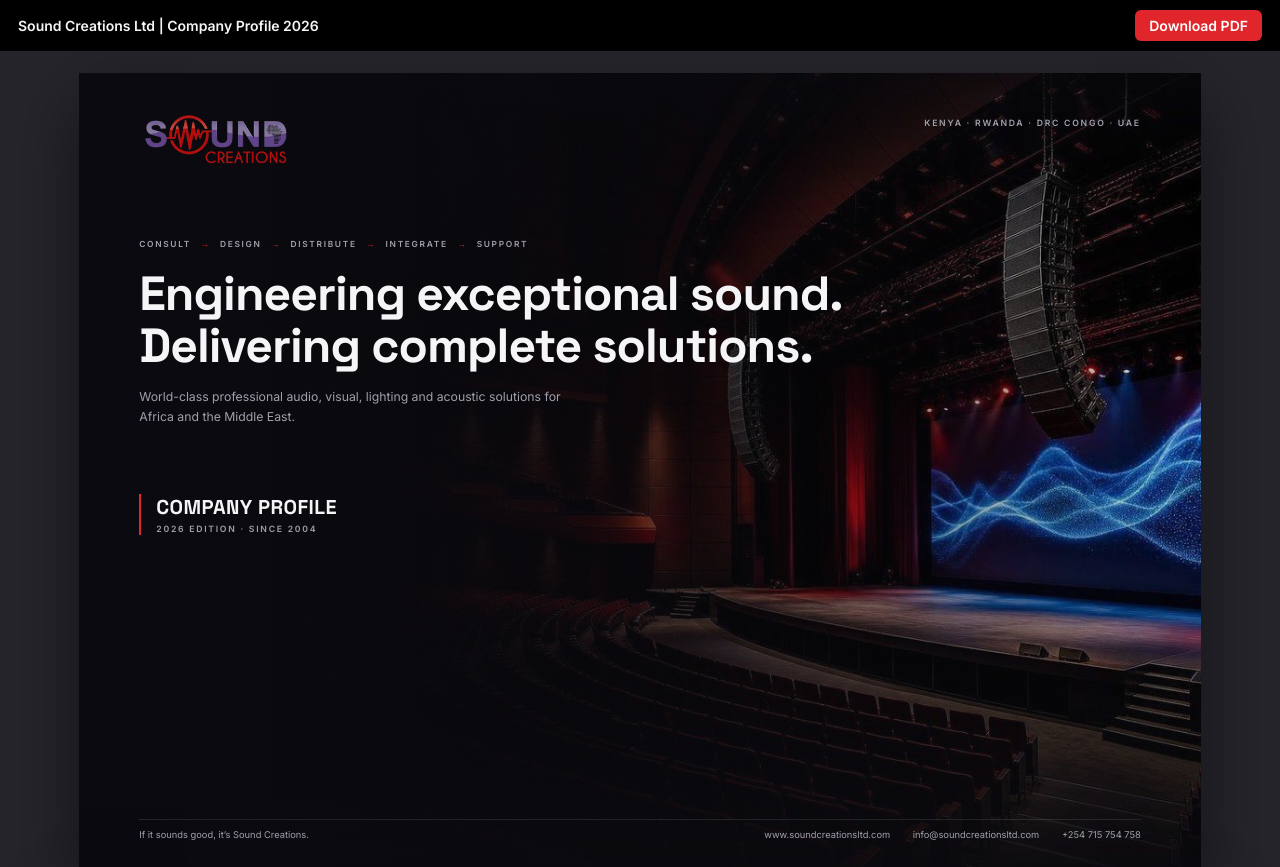
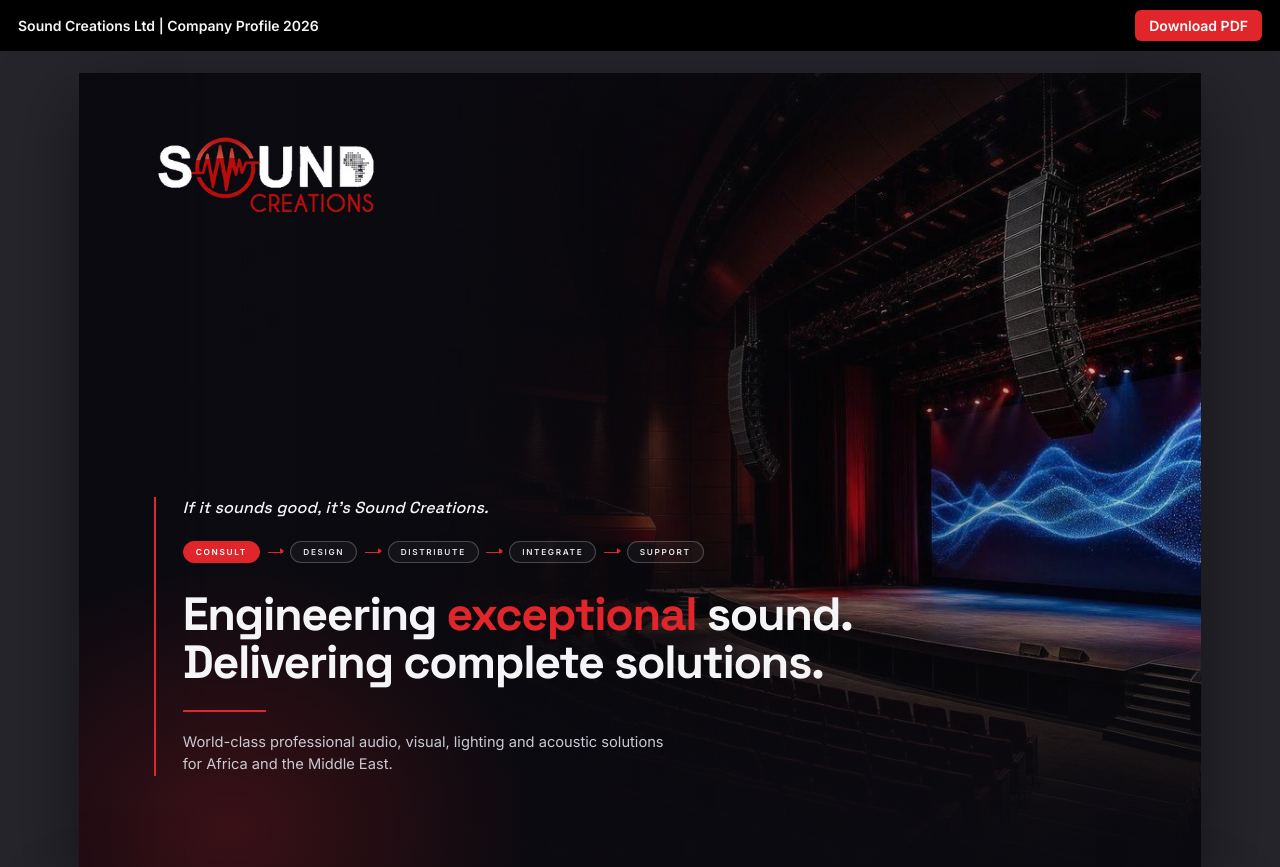
Before and after one commit to moselanto/sound-creationsltdprofile, a plain HTML site: page index.html in a window 1280 px wide. Shown: the top 867 px of the page. Drawn offline with Linux system fonts and the light colour scheme.

Commit message:
Redesign cover page (1.1.0)
Owner asked for a cleaner, more professional page 1 carrying only the logo,
tagline, process steps, headline and sub-line. Country strip, Company Profile
block and contact bar removed from the cover (contact details stay on page 23).

```diff
--- a/assets/css/profile.css
+++ b/assets/css/profile.css
@@ -66,6 +66,23 @@ a{color:inherit;text-decoration:none}
 .cprof span{font:600 6.5pt Inter,sans-serif;letter-spacing:.2em;color:var(--g)}
 .cbar{position:absolute;left:16mm;right:16mm;bottom:7mm;z-index:3;display:flex;justify-content:space-between;border-top:1px solid var(--line);padding-top:2.5mm;font-size:7pt;color:var(--g)}
 .cbar div{display:flex;gap:6mm;white-space:nowrap}
+
+/* 01 cover v1.1: logo, tagline, process, headline, sub-line only */
+.cover{padding:0}
+.cover .bgimg img{object-position:70% center}
+.cover .bgimg:after{background:linear-gradient(90deg,rgba(11,10,16,.97) 0%,rgba(11,10,16,.88) 34%,rgba(11,10,16,.35) 66%,rgba(11,10,16,.1) 100%),linear-gradient(0deg,rgba(11,10,16,.9) 0%,rgba(11,10,16,0) 35%)}
+.cv-glow{position:absolute;left:-40mm;bottom:-60mm;width:160mm;height:140mm;z-index:1;background:radial-gradient(closest-side,rgba(224,38,43,.22),rgba(224,38,43,0))}
+.cv-logo{position:absolute;top:16mm;left:20mm;height:22mm;width:auto;z-index:3}
+.cv{position:absolute;left:20mm;bottom:24mm;width:225mm;padding-left:7mm;border-left:2.5px solid var(--r)}
+.cv-tag{font:500 italic 12pt "Space Grotesk",sans-serif;color:var(--w);letter-spacing:.01em;margin:0 0 6mm}
+.cv-steps{display:flex;align-items:center;gap:2mm;margin-bottom:7mm}
+.cv-steps span{border:1px solid rgba(255,255,255,.22);background:rgba(255,255,255,.04);border-radius:5mm;padding:1.4mm 3.2mm;font:600 6.2pt Inter,sans-serif;letter-spacing:.2em;text-transform:uppercase;color:#E6E6EC}
+.cv-steps span:first-child{background:var(--r);border-color:var(--r);color:#fff}
+.cv-steps i{width:4mm;height:1px;background:var(--r);position:relative}
+.cv-steps i:after{content:"";position:absolute;right:-.4mm;top:-.9mm;border:1mm solid transparent;border-left:1.3mm solid var(--r);border-right:0}
+.cover .cv h1{font-size:35pt;line-height:1.04;letter-spacing:-.03em;margin:0;max-width:none}
+.cv-rule{width:22mm;height:2px;background:var(--r);margin:6mm 0 5mm}
+.cv-sub{font-size:11pt;color:#C9C9D2;line-height:1.55;max-width:130mm;margin:0}
 
 /* 02 contents */
 .toc{display:grid;grid-template-columns:1fr 1fr;gap:0 8mm;width:150mm}
@@ -268,6 +285,7 @@ a{color:inherit;text-decoration:none}
  .cbar{position:static;margin-top:10mm;flex-direction:column;gap:2mm}.cbar div{flex-wrap:wrap}
  .foot{left:6mm;right:6mm}.logo{left:6mm}.tag{right:6mm}
  .cover .bgimg:after{background:rgba(11,10,16,.75)}
+ .cover{min-height:150vw}.cv{left:6mm;right:6mm;width:auto;bottom:14mm}.cv-logo{left:6mm;height:14mm}.cv-steps{flex-wrap:wrap}.cover .cv h1{font-size:24pt}
 }
 @media screen and (max-width:760px){
  .foot span:nth-child(1){display:none}.foot{grid-template-columns:1fr auto}
--- a/index.html
+++ b/index.html
@@ -1,10 +1,13 @@
 <!doctype html><html lang="en-KE"><head><meta charset="utf-8"><meta name="viewport" content="width=device-width,initial-scale=1"><title>Sound Creations Ltd | Company Profile 2026</title><meta name="description" content="Company profile of Sound Creations Ltd, Nairobi: professional audio, visual, lighting and acoustic solutions across Kenya, Rwanda, DRC Congo and the UAE since 2004."><link rel="icon" href="assets/img/logo-color.png"><link rel="stylesheet" href="assets/css/profile.css"></head><body><div class="toolbar"><span>Sound Creations Ltd | Company Profile 2026</span><a href="dist/Sound-Creations-Company-Profile.pdf">Download PDF</a></div>
-<section class="s cover" id="cover"><div class="bgimg"><img src="assets/img/photos/cover.jpg" alt=""></div><img class="logo" src="assets/img/logo-color.png" alt="Sound Creations"><div class="tag">Kenya &middot; Rwanda &middot; DRC Congo &middot; UAE</div>
-<div class="z" style="margin-top:20mm"><div class="steps">Consult <i>&rarr;</i> Design <i>&rarr;</i> Distribute <i>&rarr;</i> Integrate <i>&rarr;</i> Support</div>
-<h1>Engineering exceptional sound.<br>Delivering complete solutions.</h1>
-<p class="lead" style="max-width:120mm">World-class professional audio, visual, lighting and acoustic solutions for Africa and the Middle East.</p>
-<div class="cprof"><b>COMPANY PROFILE</b><span>2026 EDITION &middot; SINCE 2004</span></div></div>
-<div class="cbar"><span>If it sounds good, it&rsquo;s Sound Creations.</span><div><a href="https://soundcreationsltd.com">www.soundcreationsltd.com</a><a href="mailto:info@soundcreationsltd.com">info@soundcreationsltd.com</a><a href="tel:+254715754758">+254 715 754 758</a></div></div></section>
+<section class="s cover" id="cover"><div class="bgimg"><img src="assets/img/photos/cover.jpg" alt=""></div><div class="cv-glow"></div>
+<img class="cv-logo" src="assets/img/logo-white.png" alt="Sound Creations">
+<div class="cv z">
+<p class="cv-tag">If it sounds good, it&rsquo;s Sound Creations.</p>
+<div class="cv-steps"><span>Consult</span><i></i><span>Design</span><i></i><span>Distribute</span><i></i><span>Integrate</span><i></i><span>Support</span></div>
+<h1>Engineering <span class="r">exceptional</span> sound.<br>Delivering complete solutions.</h1>
+<div class="cv-rule"></div>
+<p class="cv-sub">World-class professional audio, visual, lighting and acoustic solutions for Africa and the Middle East.</p>
+</div></section>
 <section class="s" id="contents"><div class="side"><img src="assets/img/photos/contents.jpg" alt=""></div><img class="logo" src="assets/img/logo-color.png" alt="Sound Creations"><div class="tag">Company Profile 2026</div><div class="foot"><span>Sound Creations Ltd</span><span>Contents</span><span>02</span></div>
 <div class="z"><div class="eyebrow">Inside this profile</div><h2 class="h1" style="font-size:34pt;margin-bottom:6mm">Contents</h2>
 <div class="toc"><div><a href="#who"><span>01</span>Who We Are<span>03</span></a><a href="#journey"><span>02</span>Our Journey<span>04</span></a><a href="#purpose"><span>03</span>Vision, Mission &amp; Values<span>05</span></a><a href="#process"><span>04</span>How We Work<span>06</span></a><a href="#solutions"><span>05</span>Our Solutions<span>07</span></a><a href="#audio"><span>06</span>Professional Audio<span>08</span></a><a href="#acoustics"><span>07</span>Acoustics &amp; Engineering<span>09</span></a><a href="#sectors"><span>08</span>Industries We Serve<span>10</span></a></div><div><a href="#showcase"><span>09</span>Projects Showcase<span>11</span></a><a href="#completed"><span>10</span>Completed Projects<span>18</span></a><a href="#clients"><span>11</span>Our Clients<span>19</span></a><a href="#brands"><span>12</span>Brands &amp; Partners<span>20</span></a><a href="#why"><span>13</span>Why Choose Us<span>21</span></a><a href="#reach"><span>14</span>Regional Reach &amp; Contact<span>22</span></a></div></div></div>
```
Also changed, not shown: 3 other files.
